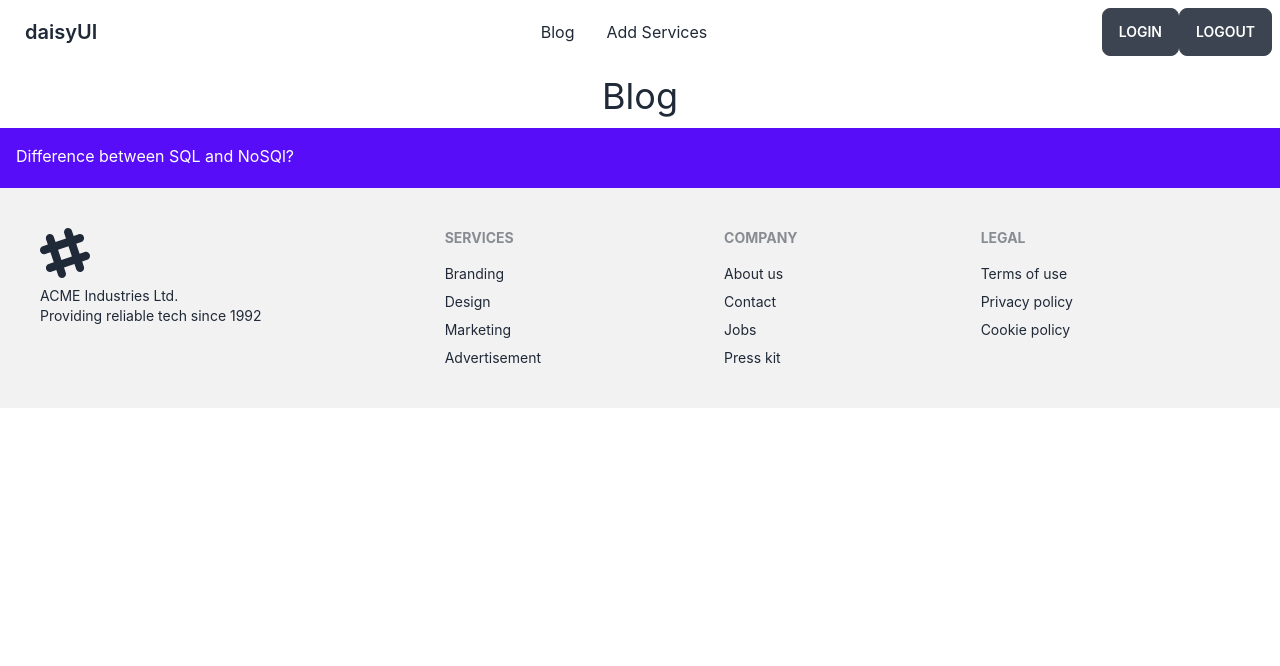
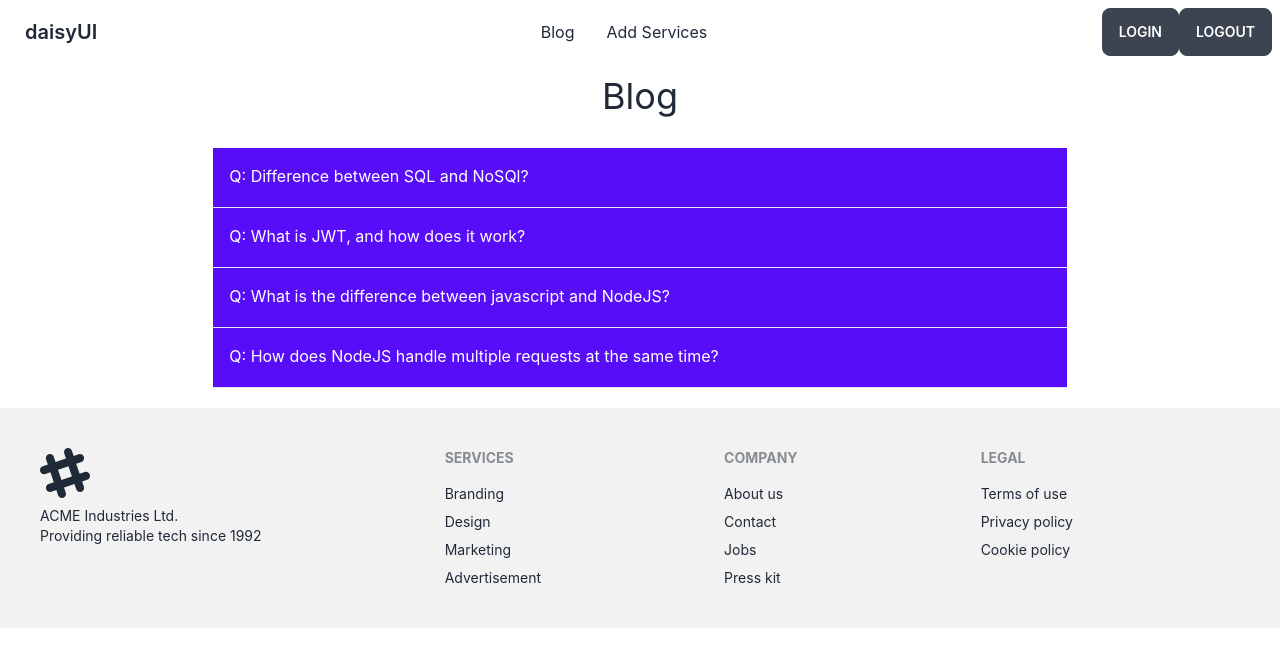
Before and after one commit to wpmdalamin/Photography-Services-client-site, a React (Create React App) app: page /blog in a window 1280 px wide. Shown: the top 666 px of the page. Built offline with nearby package versions, Linux system fonts and the light colour scheme; no server answers.

Commit message:
Service details show from mongodb

```diff
--- a/src/Components/AddService/AddService.js
+++ b/src/Components/AddService/AddService.js
@@ -22,7 +22,7 @@ const AddService = () => {
             console.log(data)
         })
 
-        // event.target.reset()
+        event.target.reset()
     }
     return (
         <div>
--- a/src/Components/Blog/Blog.js
+++ b/src/Components/Blog/Blog.js
@@ -5,14 +5,48 @@ const Blog = () => {
         <div>
             <h1 className='text-4xl text-center py-3'>Blog</h1>
 
-            <div className="collapse">
-                <input type="checkbox" className="peer" />
-                <div className="collapse-title bg-primary text-primary-content peer-checked:bg-secondary peer-checked:text-secondary-content">
-                    <p>Difference between SQL and NoSQl? </p>
+            <div className='w-2/3 m-auto py-5'>
+
+                <div className="collapse">
+                    <input type="checkbox" className="peer" />
+                    <div className="collapse-title bg-primary border-b text-primary-content peer-checked:bg-secondary peer-checked:text-secondary-content">
+                        <p>Q: Difference between SQL and NoSQl? </p>
+                    </div>
+                    <div className="collapse-content bg-primary text-primary-content peer-checked:bg-secondary peer-checked:text-secondary-content">
+                        <p>SQL is the programming language used to interface with relational databases. (Relational databases model data as records in rows and tables with logical links between them). NoSQL is a class of DBMs that are non-relational and generally do not use SQL.</p>
+                    </div>
                 </div>
-                <div className="collapse-content bg-primary text-primary-content peer-checked:bg-secondary peer-checked:text-secondary-content">
-                    <p>SQL is the programming language used to interface with relational databases. (Relational databases model data as records in rows and tables with logical links between them). NoSQL is a class of DBMs that are non-relational and generally do not use SQL.</p>
+
+                <div className="collapse">
+                    <input type="checkbox" className="peer" />
+                    <div className="collapse-title bg-primary border-b text-primary-content peer-checked:bg-secondary peer-checked:text-secondary-content">
+                        <p>Q: What is JWT, and how does it work?</p>
+                    </div>
+                    <div className="collapse-content bg-primary text-primary-content peer-checked:bg-secondary peer-checked:text-secondary-content">
+                        <p>What is JWT (JSON Web Token)? JSON Web Token (JWT) is an open standard (RFC 7519) for securely transmitting information between parties as JSON object. It is compact, readable and digitally signed using a private key/ or a public key pair by the Identity Provider(IdP)</p>
+                    </div>
                 </div>
+
+                <div className="collapse">
+                    <input type="checkbox" className="peer" />
+                    <div className="collapse-title bg-primary border-b text-primary-content peer-checked:bg-secondary peer-checked:text-secondary-content">
+                        <p>Q: What is the difference between javascript and NodeJS?</p>
+                    </div>
+                    <div className="collapse-content bg-primary text-primary-content peer-checked:bg-secondary peer-checked:text-secondary-content">
+                        <p>JavaScript is a simple programming language that can be used with any browser that has the JavaScript Engine installed. Node. js, on the other hand, is an interpreter or execution environment for the JavaScript programming language</p>
+                    </div>
+                </div>
+                <div className="collapse">
+                    <input type="checkbox" className="peer" />
+                    <div className="collapse-title bg-primary border-b text-primary-content peer-checked:bg-secondary peer-checked:text-secondary-content">
+                        <p>Q: How does NodeJS handle multiple requests at the same time?</p>
+                    </div>
+                    <div className="collapse-content bg-primary text-primary-content peer-checked:bg-secondary peer-checked:text-secondary-content">
+                        <p>How NodeJS handle multiple client requests? NodeJS receives multiple client requests and places them into EventQueue. NodeJS is built with the concept of event-driven architecture. NodeJS has its own EventLoop which is an infinite loop that receives requests and processes them.</p>
+                    </div>
+                </div>
+
+
             </div>
         </div>
     );
--- a/src/Components/ServiceDetails/ServicesDetails.js
+++ b/src/Components/ServiceDetails/ServicesDetails.js
@@ -11,7 +11,7 @@ const ServicesDetails = () => {
         const name = event.target.name.value;
         const email = event.target.email.value;
         const reviewtext = event.target.reviewtext.value;
-        const review = { name, email, reviewtext }
+        const review = { name, email, reviewtext, title }
         fetch('http://localhost:5000/review', {
             method: 'POST',
             headers: {
```
